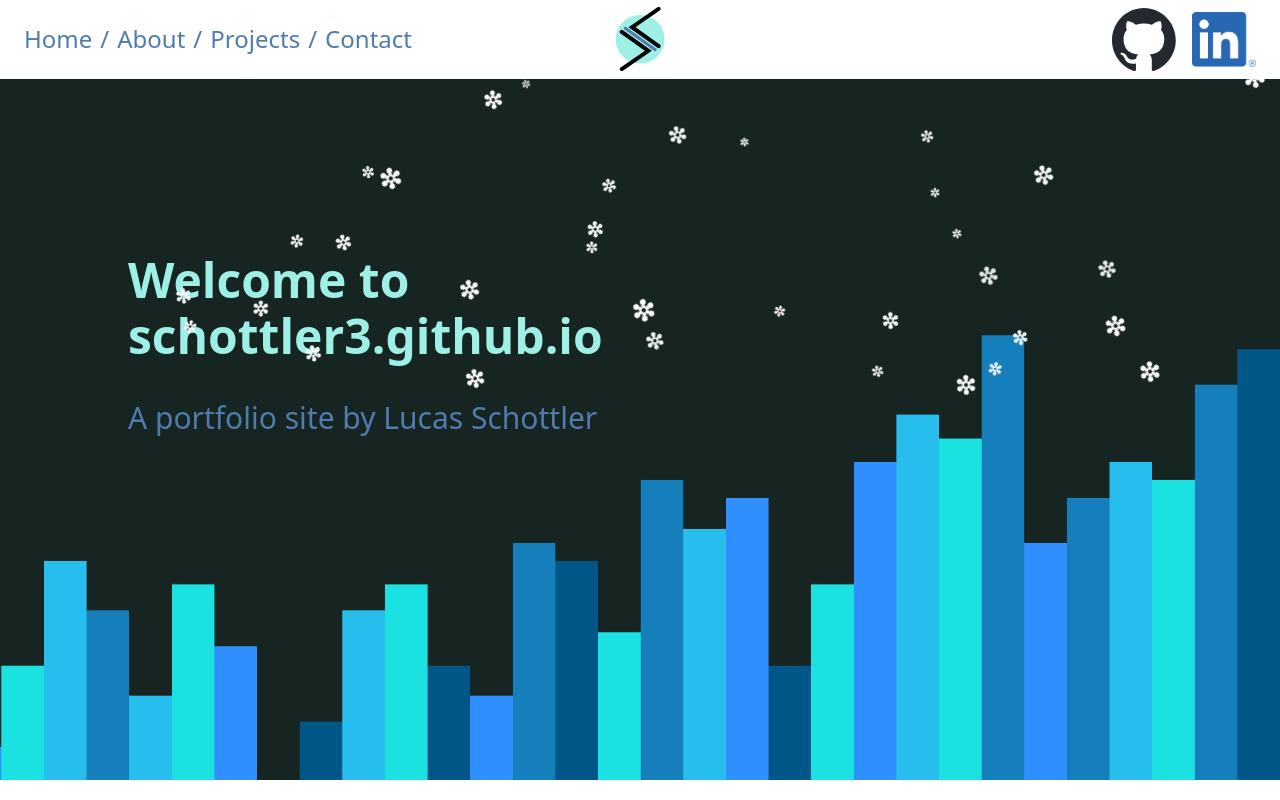
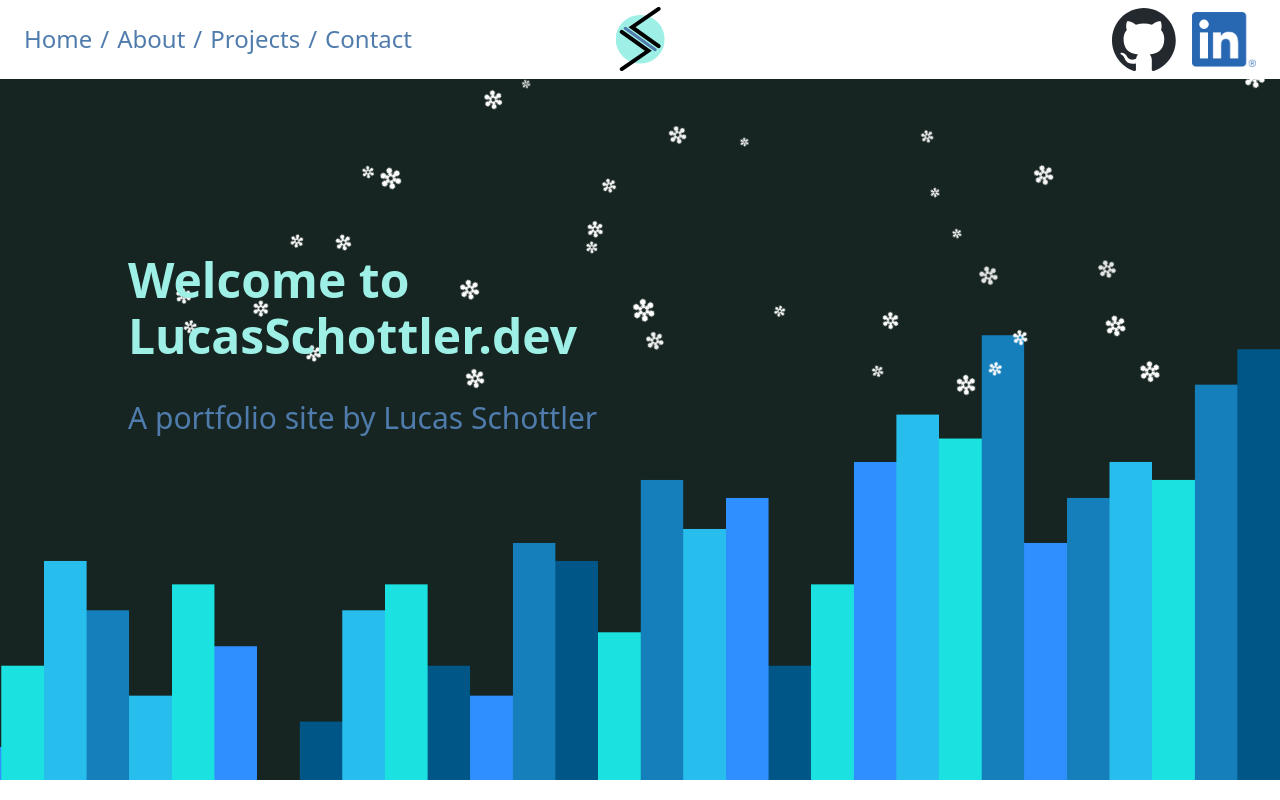
Before and after one commit to schottler3/portfolio, a Next.js app: page / in a window 1280 px wide. Built offline with nearby package versions, Linux system fonts and the light colour scheme.

Commit message:
Snowflake z/Image overlap projects

```diff
--- a/src/app/page.tsx
+++ b/src/app/page.tsx
@@ -66,7 +66,7 @@ export default function Home() {
               onClick={() => handleSnowflakeClick(flake.id)}
               onTransitionEnd={(e) => handleOpacityEnd(flake.id, e)}
               key={flake.id}
-            className={`absolute snowflake hover:cursor-pointer ${flake.clicked ? 'clicked' : ''}`}
+              className={`absolute snowflake z-10 hover:cursor-pointer ${flake.clicked ? 'clicked' : ''}`}
               style={{
                 left: `${flake.x}vw`,
                 top: `${flake.y}vh`,
@@ -79,15 +79,15 @@ export default function Home() {
             />
           ))}
         </div>
-        <div className="w-full">
+        <div className="w-full z-40 relative">
           <div className="pl-[10vw] pt-[32vh]">
-            <h1 className="text-aqua1 text-2xl sm:text-3xl md:text-4xl lg:text-5xl font-bold duration-500">
+            <h1 className="text-aqua1 text-2xl sm:text-3xl md:text-4xl lg:text-5xl font-bold duration-500 z-40">
               Welcome to
             </h1>
-            <h1 className="text-aqua1 text-2xl sm:text-3xl md:text-4xl lg:text-5xl font-bold pt-2 duration-500">
-              schottler3.github.io
+            <h1 className="text-aqua1 text-2xl sm:text-3xl md:text-4xl lg:text-5xl font-bold pt-2 duration-500 z-40">
+              LucasSchottler.dev
             </h1>
-            <h1 className="text-blue1 text-lg sm:text-xl md:text-2xl lg:text-3xl pt-10 duration-500">
+            <h1 className="text-blue1 text-lg sm:text-xl md:text-2xl lg:text-3xl pt-10 duration-500 z-40">
               A portfolio site by Lucas Schottler
             </h1>
           </div>
--- a/src/app/projects/page.tsx
+++ b/src/app/projects/page.tsx
@@ -40,7 +40,7 @@ export default function Projects() {
                 <div className="bg-[rgb(50,61,60)] h-full overflow-y-auto">
                     <div className="flex flex-col h-full pt-6 sm:pt-32">
                         {selectedProject ? (
-                            <div className="p-4 items-center text-center text-white h-full">
+                            <div className="p-4 items-center text-center text-white h-max">
                                 <p className="text-4xl font-bold">{selectedProject.title}</p>
                                 <p className="text-xl font-thin">{selectedProject.tagline}</p>
                                 <div className="w-full flex flex-row justify-center items-center gap-2 text-aqua1 font-thin">
@@ -56,6 +56,7 @@ export default function Projects() {
                                 </div>
                             </div>
                         ) : null}
+                        <div className="mt-8">
                             {selectedProject && selectedProject.images && (
                                 <div className="pb-8">
                                     {selectedProject.images.map((image, index) => (
@@ -88,5 +89,6 @@ export default function Projects() {
                     </div>
                 </div>
             </div>
+        </div>
     );
 }
```
Lines whose indentation alone changed are shown as unchanged.
